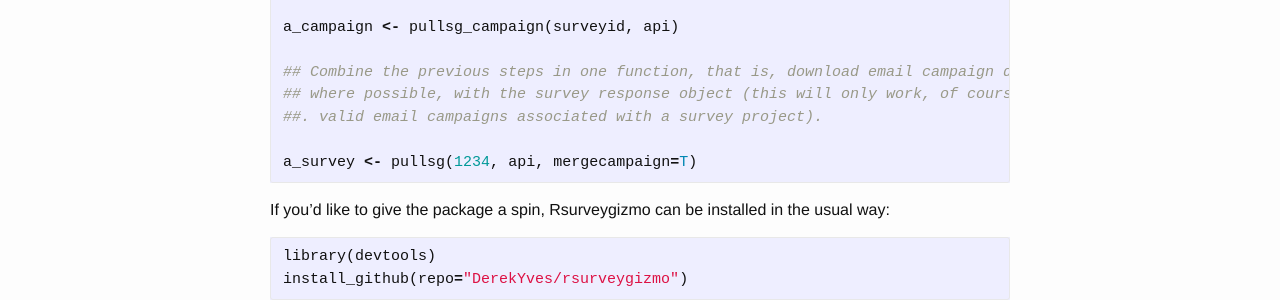
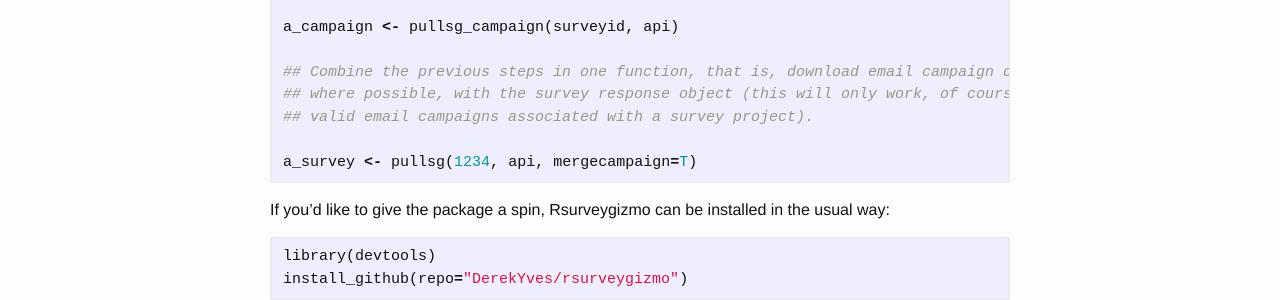
Before and after one commit to DerekYves/blog_archives, a Jekyll site: the page built from _posts/2016-06-06-RSurveygizmo.markdown, in a window 1280 px wide. Shown: the part 686-986 px from the top of the page. Built offline with Jekyll 4.4.1, drawn with Linux system fonts in a browser that asks for light colours; nearby versions of some CDN libraries.

Commit message:
Example corrections

````diff
--- a/_posts/2016-06-06-RSurveygizmo.markdown
+++ b/_posts/2016-06-06-RSurveygizmo.markdown
@@ -32,7 +32,7 @@ a_campaign <- pullsg_campaign(surveyid, api)
 
 ## Combine the previous steps in one function, that is, download email campaign data and merge it,
 ## where possible, with the survey response object (this will only work, of course, when there are
-##. valid email campaigns associated with a survey project).
+## valid email campaigns associated with a survey project).
 
 a_survey <- pullsg(1234, api, mergecampaign=T)
 ```
````
